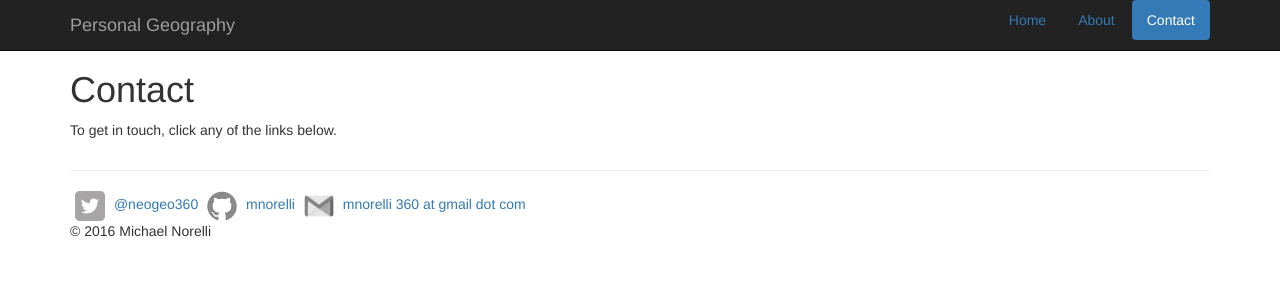
After one commit to mnorelli/project-2, a Sinatra app: page /contact in a window 1280 px wide. The commit adds this page. Shown: the top 300 px of the page. Run offline with Sinatra, Linux system fonts and the light colour scheme; some libraries are stand-ins or nearby versions.

Commit message:
breaks out view partials, adds links in footer and contact and about pages

```diff
--- a/app.rb
+++ b/app.rb
@@ -1,6 +1,23 @@
 class Places < Sinatra::Base
 
   get '/' do
+    @nav = :nav_home
+    @top = :jumbotron
+    @posts = :default
+    erb :home
+  end
+
+  get '/about' do
+    @nav = :nav_about
+    @top = :about
+    @posts = :none
+    erb :home
+  end
+
+  get '/contact' do
+    @nav = :nav_contact
+    @top = :contact
+    @posts = :none
     erb :home
   end
 
--- a/public/css/jumbotron.css
+++ b/public/css/jumbotron.css
@@ -9,7 +9,11 @@ Ref:
 Thanks to:
 http://www.jqueryscript.net/layout/Simple-jQuery-Plugin-To-Create-Pinterest-Style-Grid-Layout-Pinterest-Grid.html
 */
-
+.social-icon {
+  height: 30px;
+  width: 30px;
+  margin: 0 5px 0 5px;
+}
 #pinBoot {
   position: relative;
   max-width: 100%;
--- /dev/null
+++ b/views/about.erb
@@ -0,0 +1,6 @@
+
+<div class="container">
+  <h1>About</h1>
+  <p>This is a project built while studying Sinatra and
+  ActiveRecord development at General Assembly.</p>
+</div>
--- /dev/null
+++ b/views/contact.erb
@@ -0,0 +1,4 @@
+<div class="container">
+  <h1>Contact</h1>
+  <p>To get in touch, click any of the links below.</p>
+</div>
--- /dev/null
+++ b/views/footer.erb
@@ -0,0 +1,6 @@
+<footer>
+  <a href="http://twitter.com/neogeo360"><img src="images/twitter-wrap.png" alt="Twitter Logo" class="social-icon">  @neogeo360</a>
+  <a href="http://github.com/mnorelli"><img src="images/icon-github.png" alt="Github Logo" class="social-icon">  mnorelli</a>
+  <a href="mailto:mnorelli360@gmail.com"><img src="images/gmail.png" alt="Gmail Logo" class="social-icon">  mnorelli 360 at gmail dot com</a>
+  <p>&copy; 2016 Michael Norelli</p>
+</footer>
--- a/views/home.erb
+++ b/views/home.erb
@@ -1,4 +1,15 @@
-      <article class="white-panel"><img src="http://i.imgur.com/sDLIAZD.png" alt="">
-        <h4><a href="#">Title 1</a></h4>
-        <p>HOME</p>
-      </article>
+
+<%= erb @nav %>
+
+<%= erb @top %>
+
+<div class="container">
+  <!-- Example row of columns -->
+
+<%= erb @posts %>
+
+  <hr>
+
+<%= erb :footer %>
+
+</div> <!-- /container -->
--- /dev/null
+++ b/views/nav_contact.erb
@@ -0,0 +1,22 @@
+<nav class="navbar navbar-inverse navbar-fixed-top">
+  <div class="container">
+    <div class="navbar-header">
+      <button type="button" class="navbar-toggle collapsed" data-toggle="collapse" data-target="#navbar" aria-expanded="false" aria-controls="navbar">
+        <span class="sr-only">Toggle navigation</span>
+        <span class="icon-bar"></span>
+        <span class="icon-bar"></span>
+        <span class="icon-bar"></span>
+      </button>
+      <a class="navbar-brand" href="#">Personal Geography</a>
+    </div>
+    <div id="navbar" class="navbar-collapse collapse">
+      <nav>
+        <ul class="nav nav-pills pull-right">
+          <li role="presentation"><a href="/">Home</a></li>
+          <li role="presentation"><a href="/about">About</a></li>
+          <li role="presentation" class="active"><a href="/contact">Contact</a></li>
+        </ul>
+      </nav>
+    </div><!--/.navbar-collapse -->
+  </div>
+</nav>
```
Also changed, not shown: views/default.erb (added, +8 -0 lines), views/jumbotron.erb (added, +8 -0 lines), views/layout.erb (+1 -47 lines), views/nav_about.erb (added, +22 -0 lines), views/nav_home.erb (added, +22 -0 lines), public/images/github_icon.png (added), public/images/gmail.png (added), public/images/icon-github.jpg (added), public/images/icon-github.png (added), public/images/twitter-wrap.png (added), views/none.erb (added).
